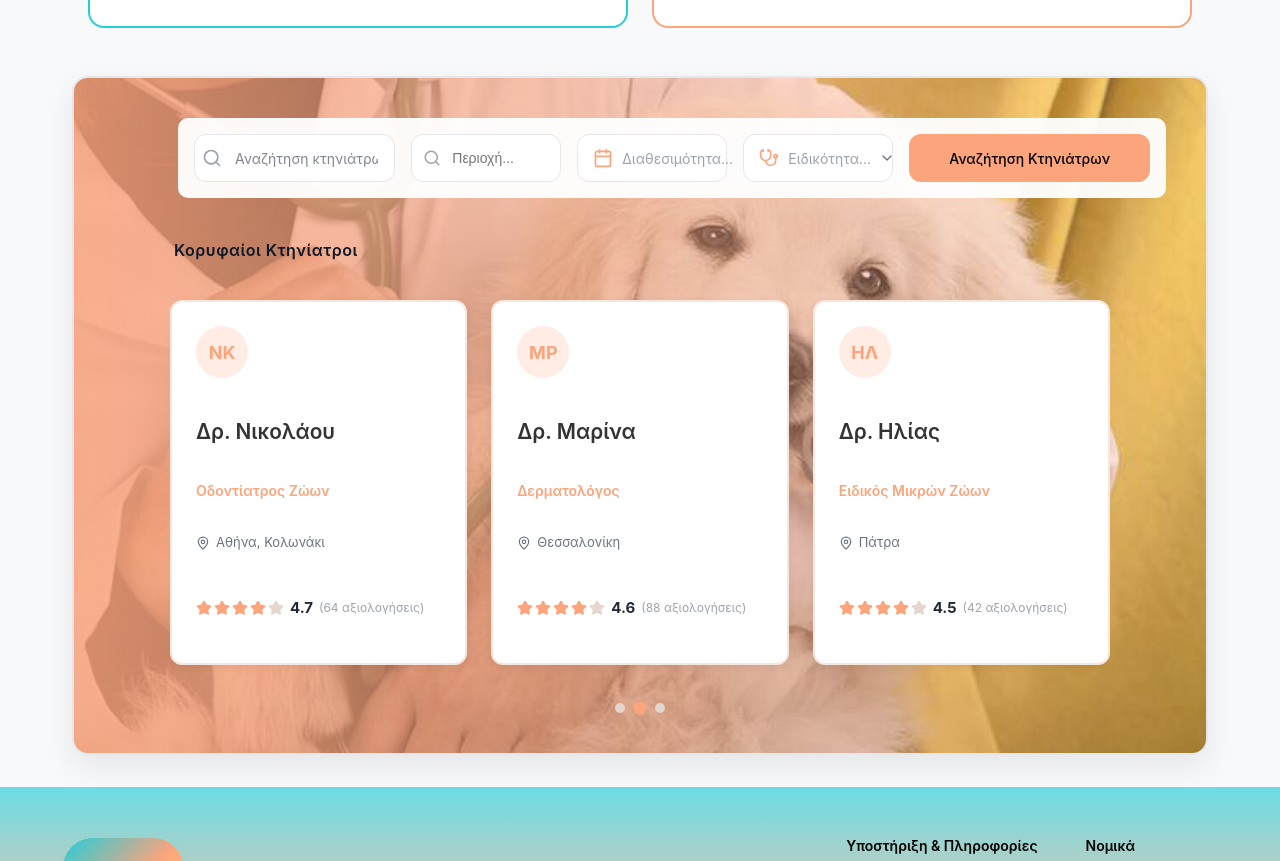
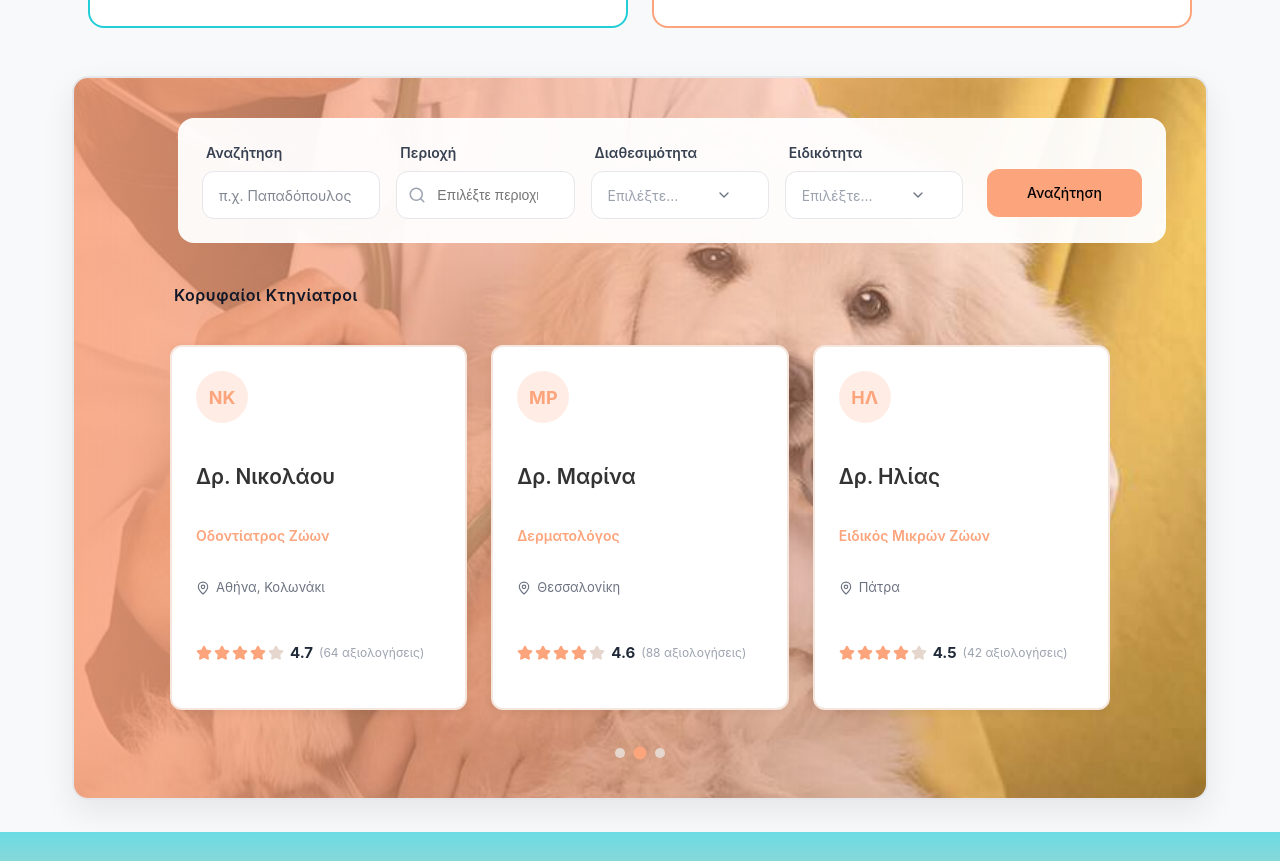
Before and after one commit to TheodoraManika/petcare, a React (Vite) app in the folder frontend/: page / in a window 1280 px wide. Shown: the part 985-1846 px from the top of the page. Built offline with nearby package versions, Linux system fonts and the light colour scheme.

Commit message:
home page

```diff
--- a/frontend/src/pages/citizen/HomePage.css
+++ b/frontend/src/pages/citizen/HomePage.css
@@ -858,26 +858,53 @@
   background-color: rgba(255, 255, 255, 0.95);
   display: flex;
   flex-direction: row;
-  align-items: center;
-  padding: 16px;
-  border-radius: 10px;
+  align-items: flex-end;
+  /* Align to bottom so inputs align if labels wrap, though single line labels prefer center or flex-end of container? No, align-items stretch is better, but button height is fixed. */
+  align-items: center;
+  padding: 24px;
+  border-radius: 16px;
   z-index: 3;
-  gap: 16px;
+  gap: 24px;
   flex-wrap: nowrap;
   overflow: visible;
 }
 
+.search-container {
+  display: flex;
+  flex: 1;
+  gap: 16px;
+  width: 100%;
+}
+
+.search-column {
+  display: flex;
+  flex-direction: column;
+  gap: 8px;
+  flex: 1;
+  min-width: 0;
+}
+
+.search-label {
+  font-size: 14px;
+  font-weight: 600;
+  color: #374151;
+  margin-left: 4px;
+}
+
 .search-field {
   position: relative;
   display: flex;
   align-items: center;
   height: 48px;
-  flex-shrink: 0;
-  flex: 1.5;
-  min-width: 180px;
+  width: 100%;
   border-radius: 12px;
-  gap: 8px;
   background-color: transparent;
+}
+
+.search-field.no-icon .search-input,
+.search-field.no-icon .location-picker__input,
+.search-field.no-icon .custom-select__trigger {
+  padding-left: 16px !important;
 }
 
 .search-field .field-icon {
@@ -894,12 +921,7 @@
   padding-left: 44px;
 }
 
-.search-field:nth-child(2),
-.search-field:nth-child(3),
-.search-field:nth-child(4) {
-  flex: 1;
-  min-width: 150px;
-}
+/* Removed specific child flex sizing as it is handled by search-column now */
 
 .search-input {
   width: 100%;
@@ -998,6 +1020,8 @@ select.search-input option {
 }
 
 .search-button {
+  margin-top: 24px;
+  /* Align with inputs, accounting for label height approx */
   background-color: #FCA47C;
   /* orange */
   padding: 0 40px;
--- a/frontend/src/pages/citizen/HomePage.jsx
+++ b/frontend/src/pages/citizen/HomePage.jsx
@@ -451,33 +451,36 @@ const HomePage = () => {
         {/* Top Rated Vets Section */}
         <section className="vet-section">
           <div className="hero-search-box">
-            <div className="search-field">
+            <div className="search-container">
+              <div className="search-column">
+                <label className="search-label">Αναζήτηση</label>
+                <div className="search-field no-icon">
                   <input
                     type="text"
-                placeholder="Αναζήτηση κτηνιάτρων..."
+                    placeholder="π.χ. Παπαδόπουλος"
                     className="search-input search-text-input"
                   />
-              <svg className="search-icon" xmlns="http://www.w3.org/2000/svg" width="20" height="20" viewBox="0 0 20 20" fill="none">
-                <rect x="0" y="0" width="20" height="20" fill="white" />
-                <path d="M17.5 17.5L13.8833 13.8834" stroke="#99A1AF" strokeWidth="1.66667" strokeLinecap="round" strokeLinejoin="round" />
-                <path d="M9.16667 15.8333C12.8486 15.8333 15.8333 12.8486 15.8333 9.16667C15.8333 5.48477 12.8486 2.5 9.16667 2.5C5.48477 2.5 2.5 5.48477 2.5 9.16667C2.5 12.8486 5.48477 15.8333 9.16667 15.8333Z" stroke="#99A1AF" strokeWidth="1.66667" strokeLinecap="round" strokeLinejoin="round" />
-              </svg>
                 </div>
+              </div>
+              <div className="search-column">
+                <label className="search-label">Περιοχή</label>
                 <div className="search-field">
                   <LocationPicker
                     value={selectedArea}
                     onChange={setSelectedArea}
                     onSelect={handleLocationSelect}
-                placeholder="Περιοχή..."
+                    placeholder="Επιλέξτε περιοχή"
                     variant="citizen"
                   />
                 </div>
-            <div className="search-field">
-              <Calendar className="field-icon" size={20} />
+              </div>
+              <div className="search-column">
+                <label className="search-label">Διαθεσιμότητα</label>
+                <div className="search-field no-icon">
                   <CustomSelect
                     value={selectedAvailability}
                     onChange={setSelectedAvailability}
-                placeholder="Διαθεσιμότητα..."
+                    placeholder="Επιλέξτε..."
                     options={[
                       { value: 'today', label: 'Σήμερα' },
                       { value: 'tomorrow', label: 'Αύριο' },
@@ -486,12 +489,14 @@ const HomePage = () => {
                     ]}
                   />
                 </div>
-            <div className="search-field">
-              <Stethoscope className="field-icon" size={20} />
+              </div>
+              <div className="search-column">
+                <label className="search-label">Ειδικότητα</label>
+                <div className="search-field no-icon">
                   <CustomSelect
                     value={selectedSpecialty}
                     onChange={setSelectedSpecialty}
-                placeholder="Ειδικότητα..."
+                    placeholder="Επιλέξτε..."
                     options={[
                       { value: 'general', label: 'Γενικός Ιατρός' },
                       { value: 'surgery', label: 'Χειρουργός' },
@@ -500,11 +505,13 @@ const HomePage = () => {
                     ]}
                   />
                 </div>
+              </div>
+            </div>
             <button
               className="search-button"
               onClick={() => navigate(ROUTES.citizen.searchMap)}
             >
-              Αναζήτηση Κτηνιάτρων
+              Αναζήτηση
             </button>
           </div>
           <div className="vets-section__title">
```
Lines whose indentation alone changed are shown as unchanged.
